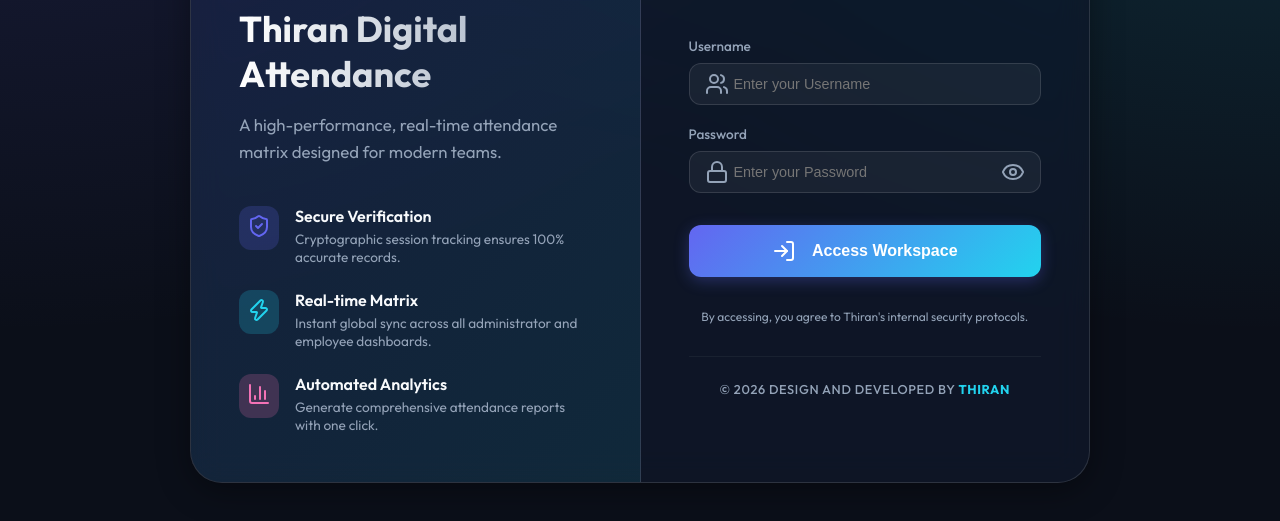
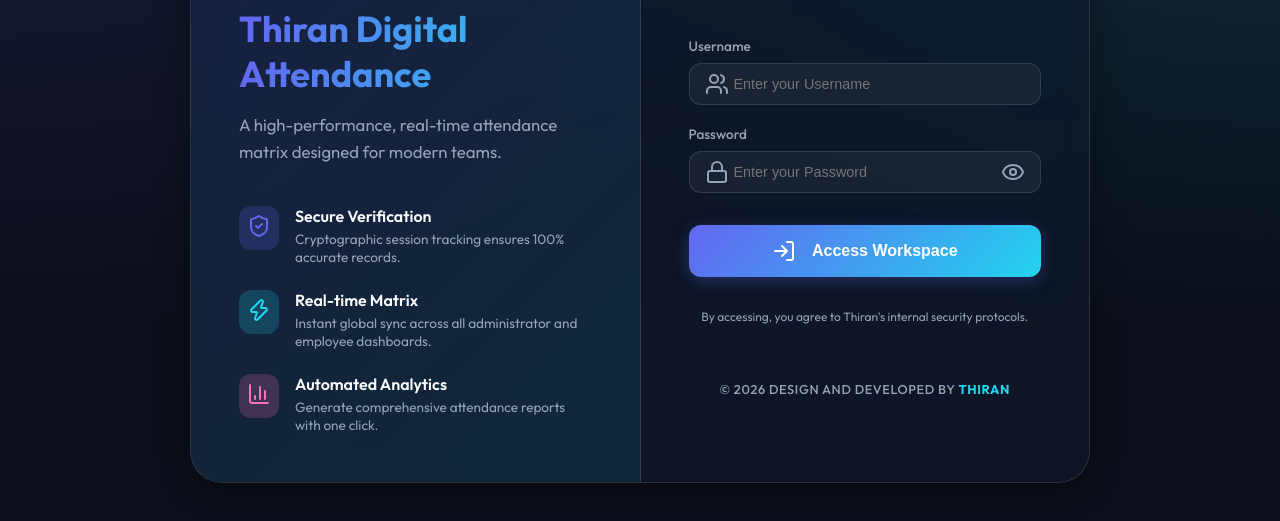
Before and after one commit to dharshan189/thiran-attendance, a plain HTML site: page index.html in a window 1280 px wide. Shown: the part 231-752 px from the top of the page. Drawn offline with nearby package versions, Linux system fonts and the light colour scheme; no server answers.

Commit message:
Update index.html

```diff
--- a/index.html
+++ b/index.html
@@ -29,7 +29,7 @@
             <img src="thiran-logo.jpg" alt="Thiran" style="width: 100%; height: 100%; object-fit: contain;">
           </div>
           <h2
-            style="font-size: 2.25rem; font-weight: 800; margin-bottom: 1rem; background: linear-gradient(to right, #fff, var(--text-muted)); -webkit-background-clip: text; background-clip: text; -webkit-text-fill-color: transparent;">
+            style="font-size: 2.25rem; font-weight: 800; margin-bottom: 1rem; background: linear-gradient(to right, var(--primary), var(--secondary)); -webkit-background-clip: text; background-clip: text; -webkit-text-fill-color: transparent;">
             Thiran Digital Attendance</h2>
           <p style="color: var(--text-muted); line-height: 1.6; margin-bottom: 2.5rem; font-size: 1.05rem;">
             A high-performance, real-time attendance matrix designed for modern teams.
@@ -114,7 +114,7 @@
           <p style="margin-top: 2rem; font-size: 0.75rem; color: var(--text-muted); text-align: center;">By accessing,
             you agree to Thiran's internal security protocols.</p>
           <footer
-            style="margin-top: 2rem; padding-top: 1.5rem; border-top: 1px solid rgba(255,255,255,0.05); text-align: center;">
+            style="margin-top: 2rem; padding-top: 1.5rem; border-top: 1px solid rgba(0,0,0,0.05); text-align: center;">
             <p
               style="font-size: 0.8rem; color: var(--text-muted); font-weight: 500; letter-spacing: 0.05em; text-transform: uppercase;">
               &copy; 2026 Design and Developed by <span style="color: var(--secondary); font-weight: 700;">Thiran</span>
```
